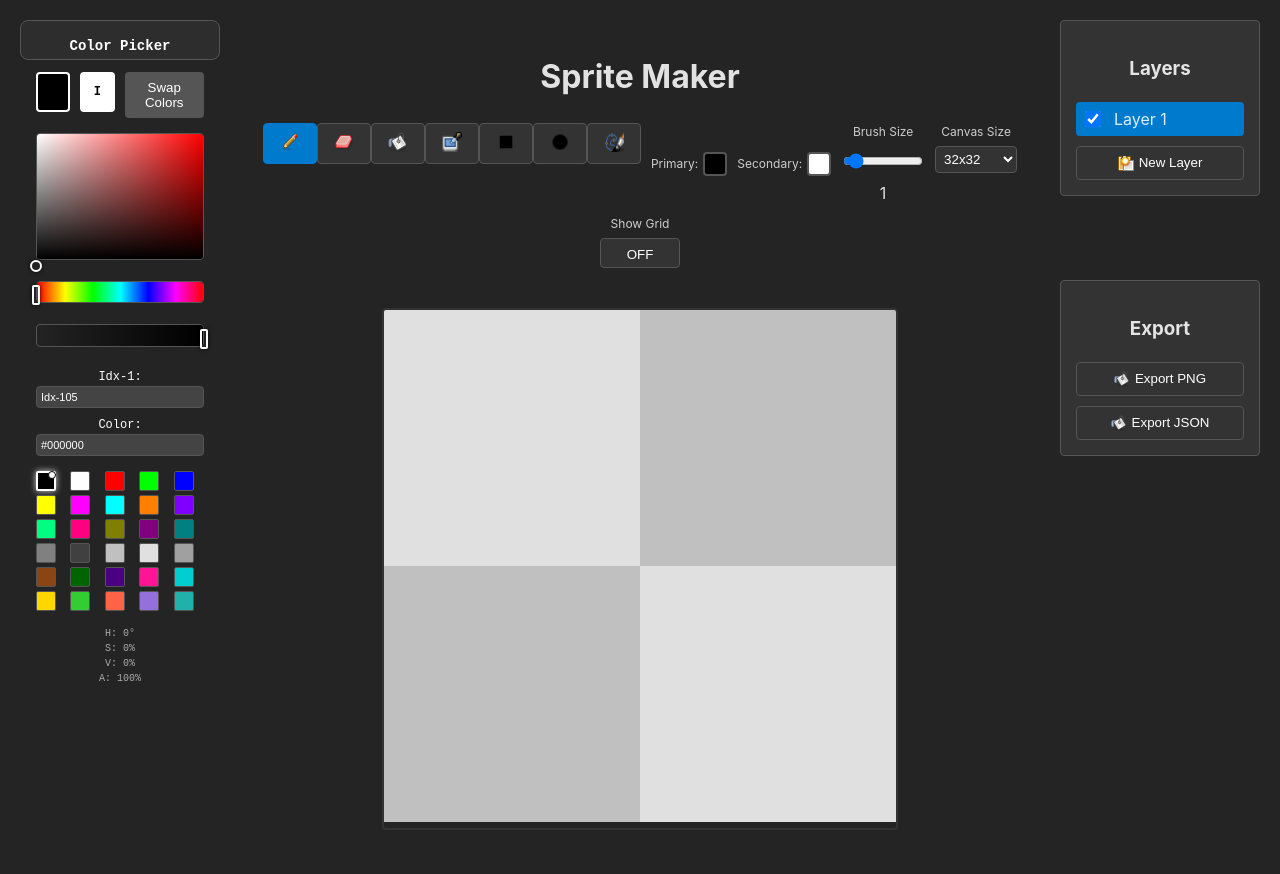
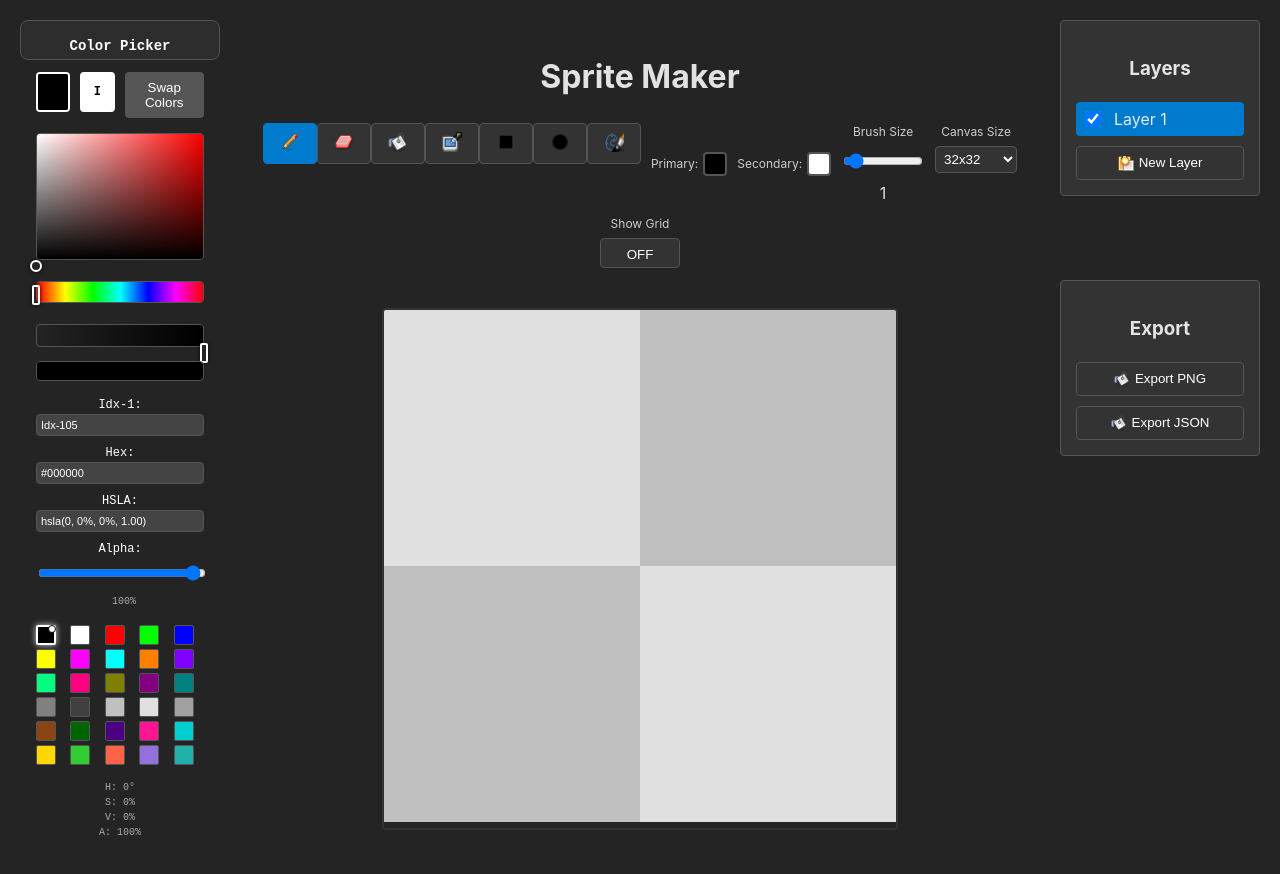
Before and after one commit to YamesYamerson/type-trainer, a React (Vite) app in the folder spritemaker/: page / in a window 1280 px wide. Shown: the top 874 px of the page. Built offline with nearby package versions, Linux system fonts and the light colour scheme.

Commit message:
feat: updated alpha on colorpicker as well as tests for alpha

```diff
--- a/spritemaker/src/components/ColorPicker.tsx
+++ b/spritemaker/src/components/ColorPicker.tsx
@@ -355,9 +355,35 @@ const ColorPicker: React.FC<ColorPickerProps> = ({
         <div style={{
           width: '40px',
           height: '40px',
-          backgroundColor: primaryColor,
+          position: 'relative',
           border: '2px solid #fff',
           borderRadius: '4px',
+          overflow: 'hidden'
+        }}>
+          {/* Checkerboard background to show transparency */}
+          <div style={{
+            position: 'absolute',
+            top: 0,
+            left: 0,
+            right: 0,
+            bottom: 0,
+            backgroundImage: `
+              linear-gradient(45deg, #ccc 25%, transparent 25%),
+              linear-gradient(-45deg, #ccc 25%, transparent 25%),
+              linear-gradient(45deg, transparent 75%, #ccc 75%),
+              linear-gradient(-45deg, transparent 75%, #ccc 75%)
+            `,
+            backgroundSize: '8px 8px',
+            backgroundPosition: '0 0, 0 4px, 4px -4px, -4px 0px'
+          }} />
+          {/* Color with alpha */}
+          <div style={{
+            position: 'absolute',
+            top: 0,
+            left: 0,
+            right: 0,
+            bottom: 0,
+            backgroundColor: `hsla(${hue}, ${saturation}%, ${value}%, ${alpha})`,
             display: 'flex',
             alignItems: 'center',
             justifyContent: 'center',
@@ -365,6 +391,7 @@ const ColorPicker: React.FC<ColorPickerProps> = ({
             fontWeight: 'bold'
           }}>
             II
+          </div>
         </div>
         <div style={{
           width: '40px',
@@ -498,6 +525,42 @@ const ColorPicker: React.FC<ColorPickerProps> = ({
             boxShadow: '0 0 4px rgba(0,0,0,0.8)'
           }}
         />
+
+        {/* Alpha preview - shows current color with transparency */}
+        <div style={{
+          marginTop: '8px',
+          height: '20px',
+          position: 'relative',
+          border: '1px solid #555',
+          borderRadius: '4px',
+          overflow: 'hidden'
+        }}>
+          {/* Checkerboard background */}
+          <div style={{
+            position: 'absolute',
+            top: 0,
+            left: 0,
+            right: 0,
+            bottom: 0,
+            backgroundImage: `
+              linear-gradient(45deg, #ccc 25%, transparent 25%),
+              linear-gradient(-45deg, #ccc 25%, transparent 25%),
+              linear-gradient(45deg, transparent 75%, #ccc 75%),
+              linear-gradient(-45deg, transparent 75%, #ccc 75%)
+            `,
+            backgroundSize: '8px 8px',
+            backgroundPosition: '0 0, 0 4px, 4px -4px, -4px 0px'
+          }} />
+          {/* Color with current alpha */}
+          <div style={{
+            position: 'absolute',
+            top: 0,
+            left: 0,
+            right: 0,
+            bottom: 0,
+            backgroundColor: `hsla(${hue}, ${saturation}%, ${value}%, ${alpha})`
+          }} />
+        </div>
       </div>
 
       {/* Color inputs */}
@@ -519,8 +582,8 @@ const ColorPicker: React.FC<ColorPickerProps> = ({
             }}
           />
         </div>
-        <div>
-          <label>Color:</label>
+        <div style={{ marginBottom: '8px' }}>
+          <label>Hex:</label>
           <input
             type="text"
             value={primaryColor}
@@ -535,6 +598,55 @@ const ColorPicker: React.FC<ColorPickerProps> = ({
               fontSize: '11px'
             }}
           />
+        </div>
+        <div style={{ marginBottom: '8px' }}>
+          <label>HSLA:</label>
+          <input
+            type="text"
+            value={`hsla(${Math.round(hue)}, ${Math.round(saturation)}%, ${Math.round(value)}%, ${alpha.toFixed(2)})`}
+            readOnly
+            style={{
+              width: '100%',
+              padding: '4px',
+              backgroundColor: '#444',
+              border: '1px solid #555',
+              borderRadius: '4px',
+              color: '#fff',
+              fontSize: '11px'
+            }}
+          />
+        </div>
+        <div>
+          <label>Alpha:</label>
+          <input
+            type="range"
+            min="0"
+            max="1"
+            step="0.01"
+            value={alpha}
+            onChange={(e) => {
+              const newAlpha = parseFloat(e.target.value);
+              setAlpha(newAlpha);
+              // Update the color with new alpha
+              try {
+                const newColor = hsvToRgb(hue, saturation, value);
+                handleColorChange(newColor);
+              } catch (error) {
+                console.warn('Failed to update color with new alpha:', error);
+              }
+            }}
+            style={{
+              width: '100%',
+              padding: '4px',
+              backgroundColor: '#444',
+              border: '1px solid #555',
+              borderRadius: '4px',
+              color: '#fff'
+            }}
+          />
+          <span style={{ fontSize: '10px', color: '#aaa', marginLeft: '8px' }}>
+            {Math.round(alpha * 100)}%
+          </span>
         </div>
       </div>
 
```
Also changed, not shown: 2 other files (tests, documents, lock files or other folders). Lines whose indentation alone changed are shown as unchanged.
